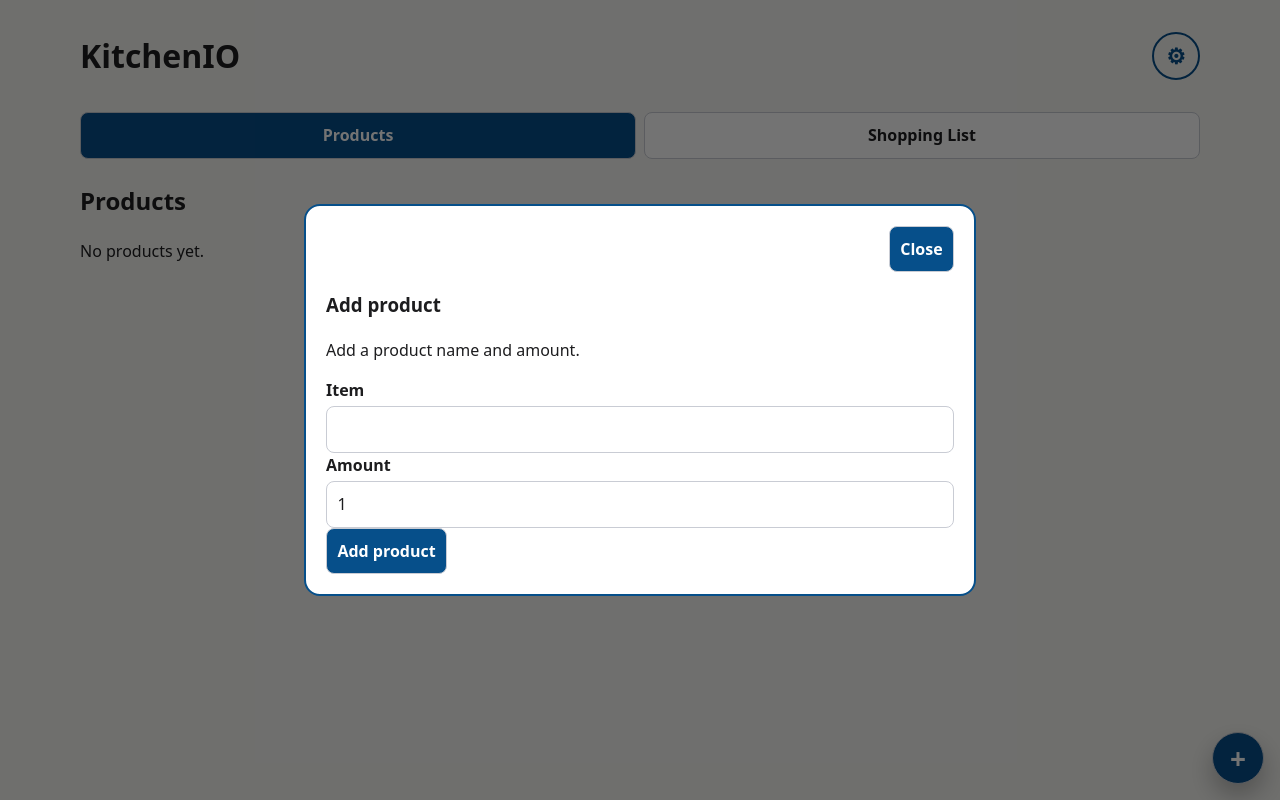
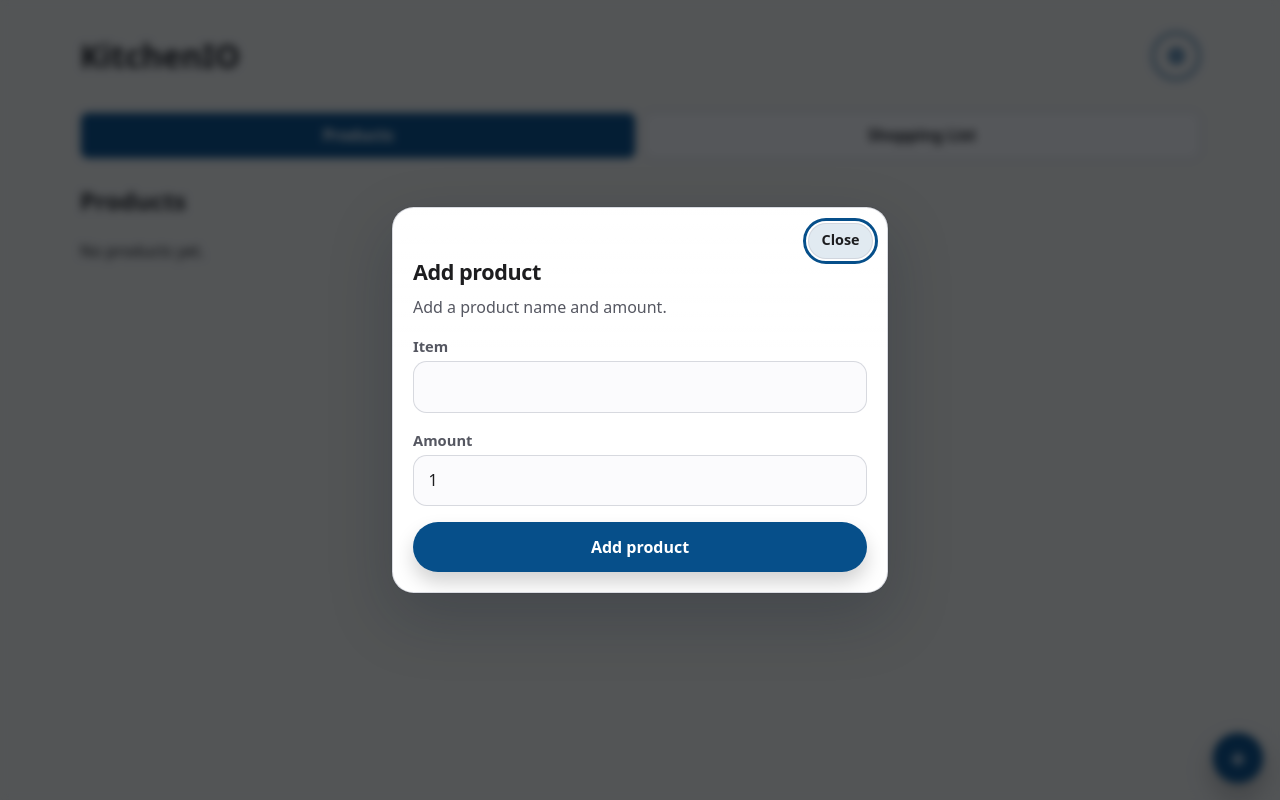
Before and after one commit to turbothomas01/KitchenIO, a FastAPI app: page / in a window 1280 px wide, after a click that opens the changed part. Run offline with FastAPI, Linux system fonts and the light colour scheme; data comes from the database, SQL or seed files in the repository; data that the repository does not hold is empty; parts of the project's set-up code (start-up, migrations or seed data) failed here and were passed over.

Commit message:
style: modernize add dialogs

```diff
--- a/kitchenio/static/styles.css
+++ b/kitchenio/static/styles.css
@@ -7,21 +7,27 @@
 body[data-theme="light"] {
   --bg: #f7f7f3;
   --surface: #ffffff;
+  --surface-elevated: #ffffff;
   --text: #1d1d1f;
   --muted: #555761;
   --border: #c9ccd4;
   --accent: #064f8a;
   --accent-text: #ffffff;
+  --dialog-shadow: 0 1.5rem 4rem rgb(15 23 42 / 0.22), 0 0 0 1px rgb(15 23 42 / 0.06);
+  --input-bg: #fbfbfd;
 }
 
 body[data-theme="dark"] {
   --bg: #111318;
   --surface: #1d2028;
+  --surface-elevated: #242936;
   --text: #f3f4f8;
   --muted: #c5c8d2;
   --border: #555b68;
   --accent: #8fc7ff;
   --accent-text: #111318;
+  --dialog-shadow: 0 1.5rem 4rem rgb(0 0 0 / 0.5), 0 0 0 1px rgb(255 255 255 / 0.06);
+  --input-bg: #171a22;
 }
 
 * {
@@ -137,22 +143,107 @@ main {
 }
 
 dialog {
-  background: var(--surface);
-  border: 2px solid var(--accent);
-  border-radius: 1rem;
+  background:
+    linear-gradient(180deg, rgb(255 255 255 / 0.04), rgb(255 255 255 / 0) 38%),
+    var(--surface-elevated);
+  border: 1px solid color-mix(in srgb, var(--border) 70%, transparent);
+  border-radius: 1.35rem;
+  box-shadow: var(--dialog-shadow);
   color: var(--text);
-  max-width: min(42rem, calc(100% - 2rem));
-  padding: 1.25rem;
+  max-width: min(31rem, calc(100% - 2rem));
+  padding: 0;
   width: 100%;
 }
 
+dialog[open] {
+  animation: dialog-in 140ms ease-out;
+}
+
 dialog::backdrop {
-  background: rgb(0 0 0 / 0.55);
+  background: rgb(5 8 13 / 0.68);
+  backdrop-filter: blur(0.25rem);
+}
+
+dialog > form:not(.dialog-close-form) {
+  display: grid;
+  gap: 1rem;
+  padding: 0 1.25rem 1.25rem;
+}
+
+dialog h3 {
+  font-size: 1.35rem;
+  letter-spacing: -0.02em;
+  line-height: 1.2;
+  margin: 0;
+}
+
+dialog p {
+  color: var(--muted);
+  margin: -0.35rem 0 0;
+}
+
+dialog label {
+  color: var(--muted);
+  font-size: 0.92rem;
+  font-weight: 700;
+}
+
+dialog input,
+dialog textarea,
+dialog select {
+  background: var(--input-bg);
+  border-color: color-mix(in srgb, var(--border) 72%, transparent);
+  border-radius: 0.85rem;
+  box-shadow: inset 0 1px 0 rgb(255 255 255 / 0.04);
+  min-height: 3rem;
+  padding: 0.8rem 0.9rem;
+}
+
+dialog form:not(.dialog-close-form) button[type="submit"] {
+  border: 0;
+  border-radius: 999px;
+  box-shadow: 0 0.65rem 1.2rem rgb(0 0 0 / 0.18);
+  min-height: 3rem;
+  padding: 0.8rem 1rem;
+}
+
+@keyframes dialog-in {
+  from {
+    opacity: 0;
+    transform: translateY(0.45rem) scale(0.98);
+  }
+  to {
+    opacity: 1;
+    transform: translateY(0) scale(1);
+  }
 }
 
 .dialog-close-form {
   display: flex;
   justify-content: flex-end;
+  padding: 0.9rem 0.9rem 0;
+}
+
+.dialog-close-form button {
+  align-items: center;
+  background: color-mix(in srgb, var(--surface) 82%, transparent);
+  border: 1px solid color-mix(in srgb, var(--border) 65%, transparent);
+  border-radius: 999px;
+  color: var(--muted);
+  display: inline-flex;
+  font-size: 0.9rem;
+  line-height: 1;
+  min-height: 2.25rem;
+  padding: 0.45rem 0.75rem;
+  width: auto;
+}
+
+.dialog-close-form button:hover,
+.dialog-close-form button:focus {
+  background: color-mix(in srgb, var(--accent) 12%, var(--surface));
+  color: var(--text);
+  outline: 3px solid var(--accent);
+  outline-offset: 2px;
 }
 
 .dialog-choices {
@@ -367,6 +458,23 @@ a:focus {
     width: 3.25rem;
   }
 
+  dialog {
+    max-width: min(31rem, calc(100% - 1rem));
+  }
+
+  dialog > form:not(.dialog-close-form) {
+    padding: 0 1rem 1rem;
+  }
+
+  .dialog-close-form button {
+    margin-top: 0;
+    width: auto;
+  }
+
+  dialog form:not(.dialog-close-form) button[type="submit"] {
+    width: 100%;
+  }
+
   .stock-counter-action button {
     margin-top: 0;
     width: 3rem;
```
Also changed, not shown: tests/test_ui.py (+14 -0 lines).
